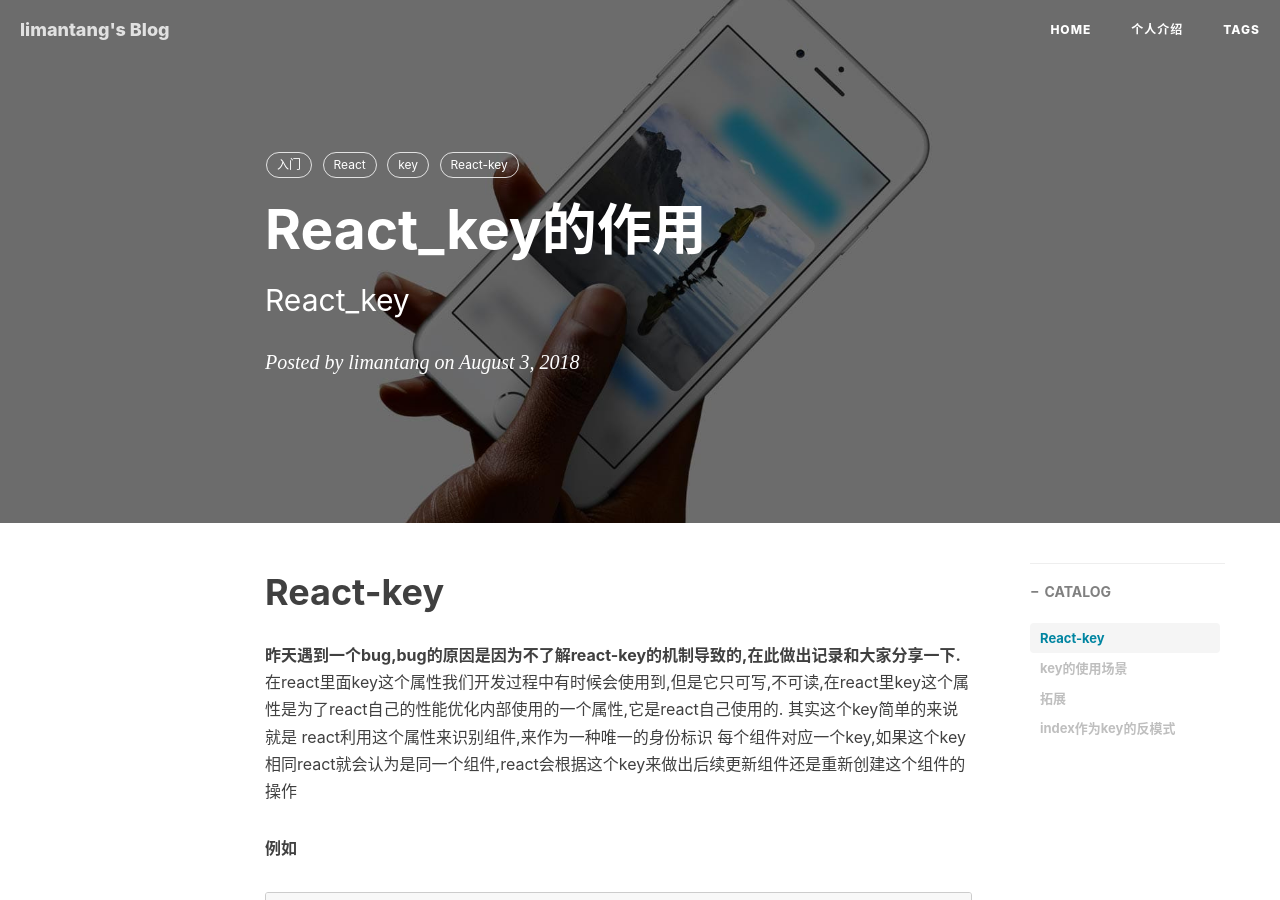
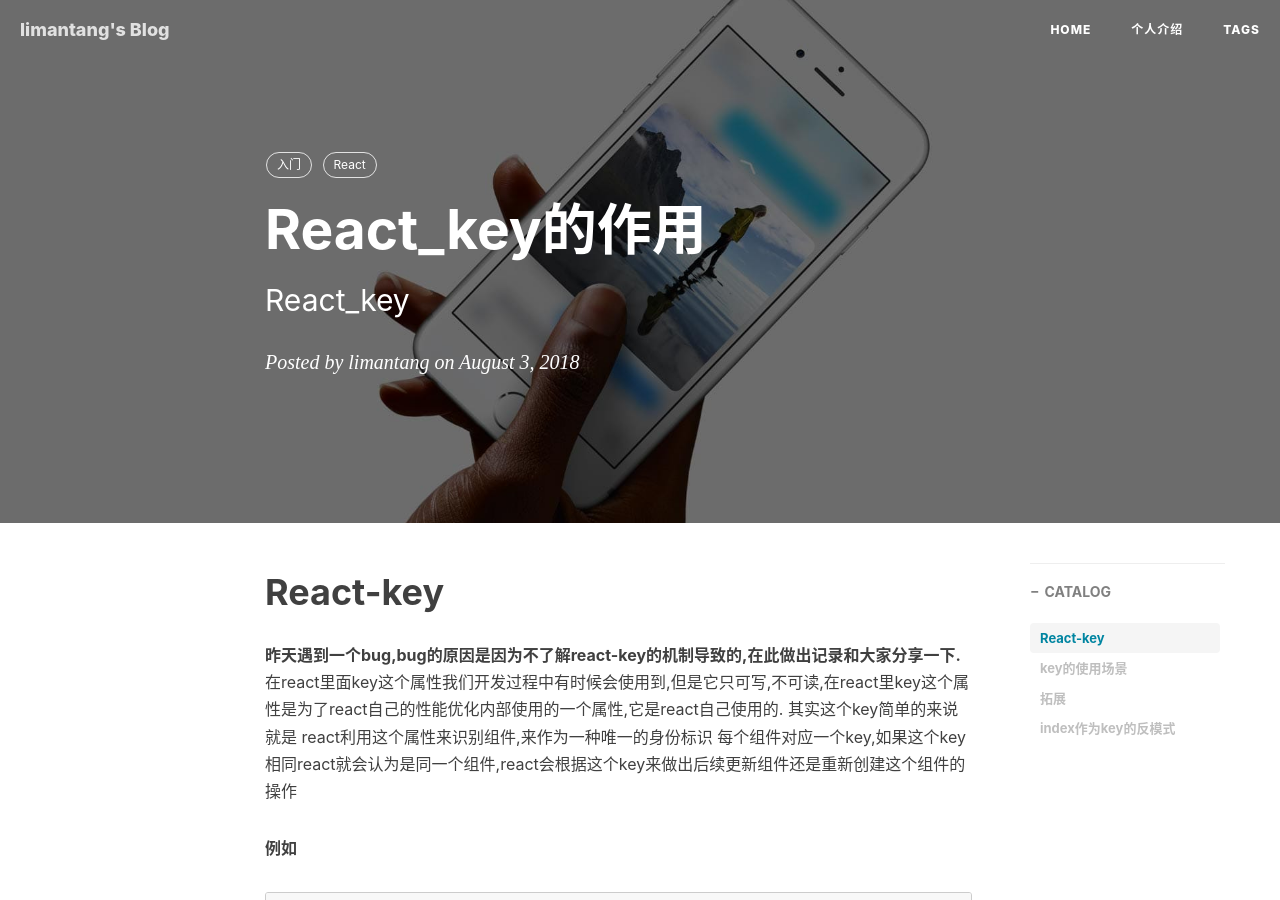
Before and after one commit to echoheart/echoheart.github.io, a Jekyll site: the page built from _posts/2018-08-03-React_key.md, in a window 1280 px wide and 900 px high. Built offline with Jekyll 4.4.1, drawn with Linux system fonts in a browser that asks for light colours; nearby versions of some CDN libraries; comment, search, counter and statistics services are not loaded.

Commit message:
更改tag

```diff
--- a/_posts/2018-08-03-React_key.md
+++ b/_posts/2018-08-03-React_key.md
@@ -9,8 +9,6 @@ catalog: true
 tags:
     - 入门
     - React
-    - key
-    - React-key
 ---
 
 # React-key
```
